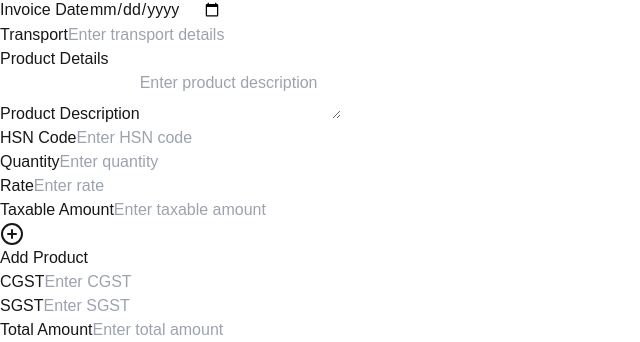
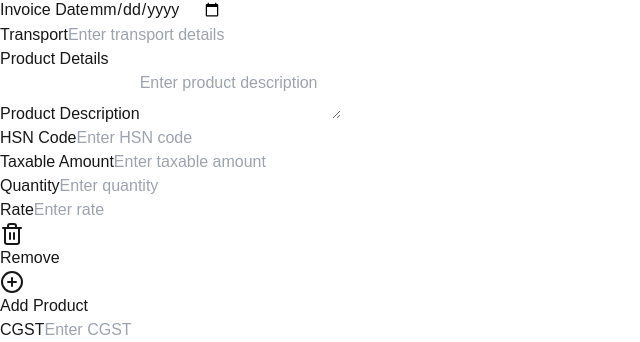
Before and after one commit to pradeep-kumavat/repursale, a Next.js app: page /addEntry in a window 1280 px wide. Shown: the part 610-952 px from the top of the page, without its empty margins (0-640 px from the left). Built offline with nearby package versions, Linux system fonts and the light colour scheme; no server answers.

Commit message:
add form fixed

```diff
--- a/src/app/(app)/addEntry/page.tsx
+++ b/src/app/(app)/addEntry/page.tsx
@@ -349,8 +349,9 @@ const addInvoiceForm: React.FC = () => {
           />
         </div>
 
+        <div className="flex flex-col gap-4 flex-1 min-w-[220px]">
           {/* HSN Code */}
-        <div className="flex-1 min-w-[220px]">
+          <div>
             <label className="block text-sm font-medium text-gray-300 mb-2">
               HSN Code
             </label>
@@ -363,6 +364,23 @@ const addInvoiceForm: React.FC = () => {
                 handleInputChange(index, "hsnCode", e.target.value)
               }
             />
+          </div>
+
+          {/* Taxable Amount */}
+          <div>
+            <label className="block text-sm font-medium text-gray-300 mb-2">
+              Taxable Amount
+            </label>
+            <input
+              type="number"
+              className="w-full px-4 py-2 bg-gray-700 text-white border border-gray-600 rounded-lg focus:ring-2 focus:ring-blue-500 focus:outline-none"
+              placeholder="Enter taxable amount"
+              value={product.taxableAmount}
+              onChange={(e) =>
+                handleInputChange(index, "taxableAmount", e.target.value)
+              }
+            />
+          </div>
         </div>
 
         {/* Quantity */}
@@ -396,37 +414,26 @@ const addInvoiceForm: React.FC = () => {
         </div>
       </div>
 
-      {/* Taxable Amount */}
-      <div className="flex flex-1 gap-6">
-        <div className="flex-none w-[200px]">
-          <label className="block text-sm font-medium text-gray-300 mb-2">
-            Taxable Amount
-          </label>
-          <input
-            type="number"
-            className="w-full px-4 py-2 bg-gray-700 text-white border border-gray-600 rounded-lg focus:ring-2 focus:ring-blue-500 focus:outline-none"
-            placeholder="Enter taxable amount"
-            value={product.taxableAmount}
-            onChange={(e) =>
-              handleInputChange(index, "taxableAmount", e.target.value)
-            }
-          />
-        </div>
-      </div>
-
       {/* Remove Button */}
-      {products.length > 1 && (
+      <div className="flex justify-end mt-2">
         <button
           onClick={() => removeProduct(index)}
-        className="mt-2 px-4 py-2 bg-red-700 text-white rounded-lg hover:bg-red-800 flex items-center space-x-2"
+          className={`px-4 py-2 text-white rounded-lg flex items-center space-x-2 ${
+            products.length > 1
+              ? "bg-red-700 hover:bg-red-800"
+              : "bg-red-700/50 cursor-not-allowed"
+          }`}
+          disabled={products.length <= 1}
         >
           <Trash2 className="w-5 h-5" />
+          <span>Remove</span>
         </button>
-      )}
+      </div>
     </div>
   ))}
 
   {/* Add Product Button */}
+  <div className="flex justify-end mt-4">
     <button
       onClick={addProduct}
       className="px-4 py-2 bg-blue-900 text-white rounded-lg hover:bg-blue-800 flex items-center space-x-2"
@@ -434,6 +441,7 @@ const addInvoiceForm: React.FC = () => {
       <PlusCircle className="w-5 h-5" />
       <span>Add Product</span>
     </button>
+  </div>
 
   {/*  CGST, SGST, Total Amount Fields */}
   <div className="flex flex-wrap gap-6 mt-4">
```
Lines whose indentation alone changed are shown as unchanged.
